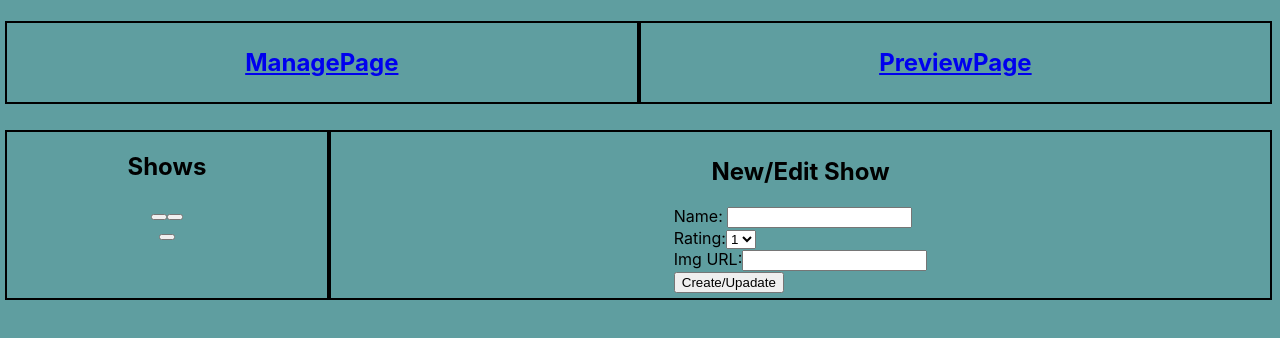
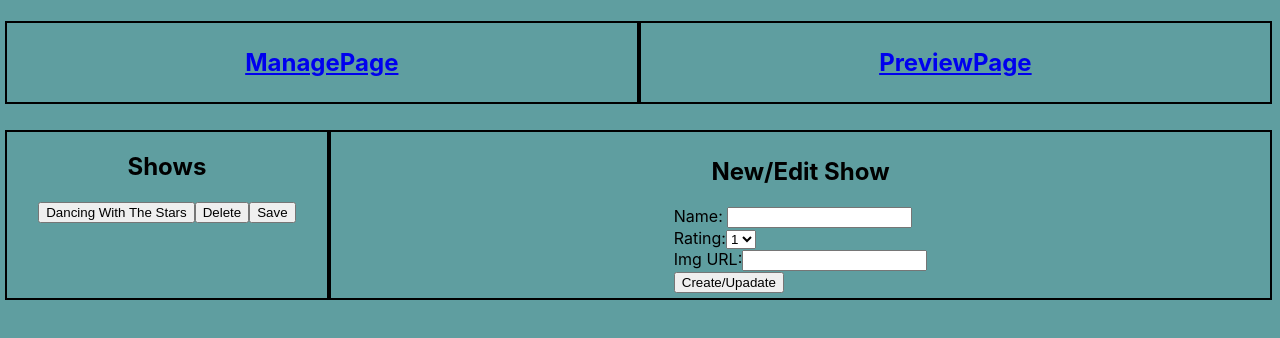
Before and after one commit to buynjess/tv-demo-front-end, a React (Create React App) app: page / in a window 1280 px wide. Shown: the top 338 px of the page. Built offline with nearby package versions, Linux system fonts and the light colour scheme.

Commit message:
fixed version of part 3 phase 3

```diff
--- a/src/ManagePage.js
+++ b/src/ManagePage.js
@@ -1,16 +1,16 @@
 import React, { Component } from "react"
 import TvShow from "./TvShow"
-// import SiteNav from "./siteNav"
+
 
 export default class ManagePage extends Component{
-    tvShowSelected = (tvShowSelected) => {
-        console.log(tvShowSelected)
+    tvShowSelected = () => {
+        console.log("tvShowSelected")
     }
-    tvShowDeleted = (tvShowDeleted) => {
-        console.log(tvShowDeleted)
+    tvShowDeleted = () => {
+        console.log("tvShowDeleted")
     }
-    saveTvShow = (saveTvShow) => {
-        console.log(saveTvShow)
+    saveTvShow = () => {
+        console.log("saveTvShow")
     }
 
     render(){
@@ -20,8 +20,7 @@ export default class ManagePage extends Component{
                 <div className="lower-container">
                 <aside>
                     <h2>Shows</h2>
-                    <TvShow allowDelete={true}/>
-                    <TvShow selectHandler={this.tvShowSelected}deleteHandeler={this.tvShowDeleted}saveHandler={this.saveTvShow}/>
+                    <TvShow name="Dancing With The Stars" allowDelete={true} selectHandler={this.tvShowSelected}deleteHandler={this.tvShowDeleted}saveHandler={this.saveTvShow}/>
                 </aside>
                 <section>
                     <h2>New/Edit Show</h2>
--- a/src/TvShow.js
+++ b/src/TvShow.js
@@ -4,16 +4,16 @@ export default class extends Component {
 
  renderDelete () {
      if(this.props.allowDelete){
-         return(<button onClick= {this.props.selectHandeler}>{this.props.allowDelete}</button>)
+         return(<button onClick= {this.props.deleteHandler}>Delete</button>)
      }
 }
 
     render(){
         return(
             <div>
-                <button onClick={this.props.deleteHandeler}>{this.props.name}</button>
+                <button onClick={this.props.selectHandler}>{this.props.name}</button>
                 {this.renderDelete()}
-
+                <button onClick={this.props.saveHandler}>Save</button>
             </div>
         )
     }
```
